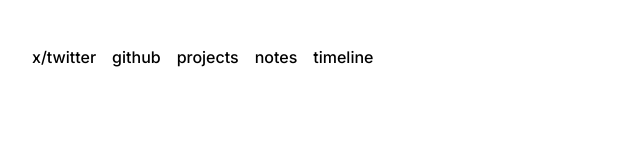
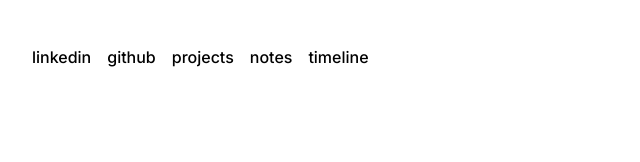
Before and after one commit to Chliapatoudis/chliapatoudis.github.io, a plain HTML site: page index.html in a window 1280 px wide. Shown: the part 297-459 px from the top of the page, 296-936 px from the left. Drawn offline with nearby package versions, Linux system fonts and the light colour scheme.

Commit message:
Fixed website links

```diff
--- a/index.html
+++ b/index.html
@@ -30,8 +30,8 @@
         </div>
 
         <div class="mt-12 flex flex-wrap gap-4 text-black font-medium">
-    	    <a href="https://twitter.com/yourhandle" class="hover:text-black/40 transition-colors duration-300">x/twitter</a>
-    	    <a href="https://github.com/yourhandle" class="hover:text-black/40 transition-colors duration-300">github</a>
+    	    <a href="www.linkedin.com/in/angelos-chliapatoudis-70a302343" class="hover:text-black/40 transition-colors duration-300">linkedin</a>
+    	    <a href="https://github.com/Chliapatoudis" class="hover:text-black/40 transition-colors duration-300">github</a>
             <a href="projects.html" class="hover:text-black/40 transition-colors duration-300">projects</a>
             <a href="notes.html" class="hover:text-black/40 transition-colors duration-300">notes</a>
             <a href="timeline.html" class="hover:text-black/40 transition-colors duration-300">timeline</a>
```
